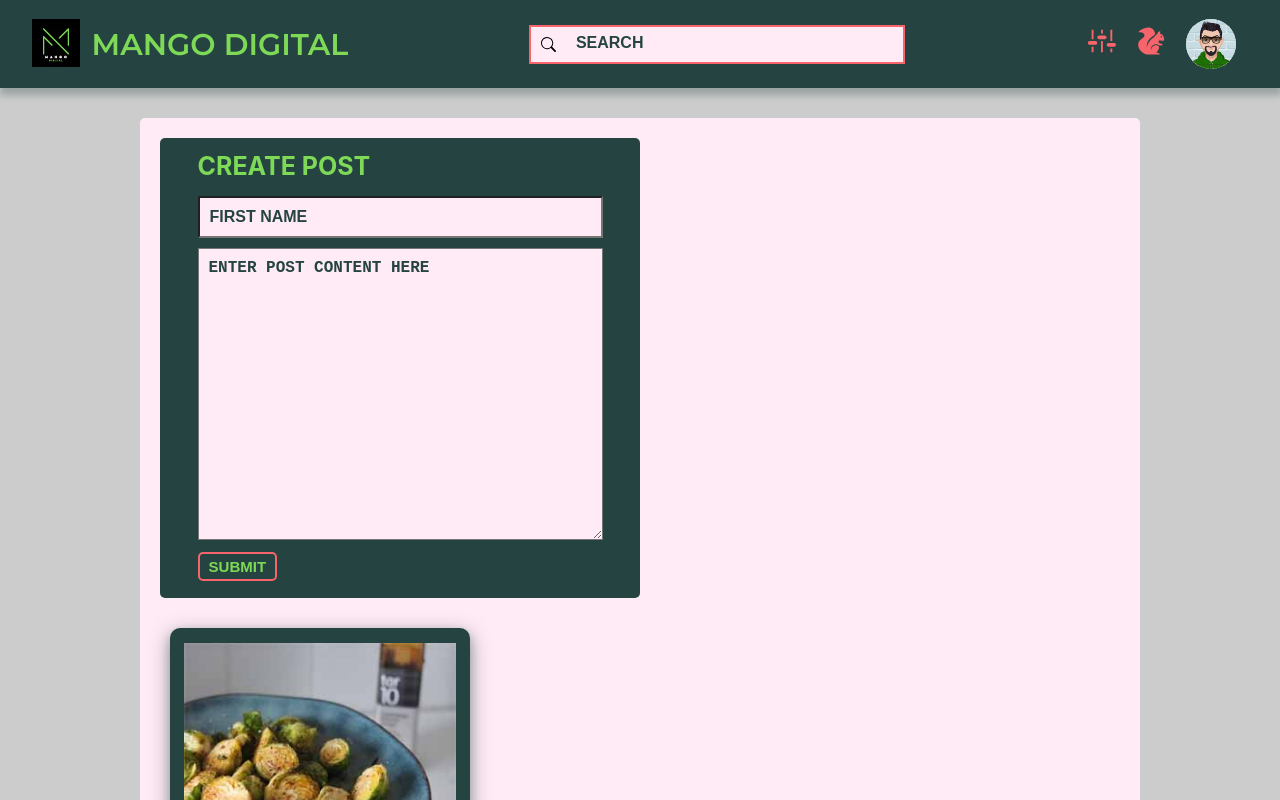
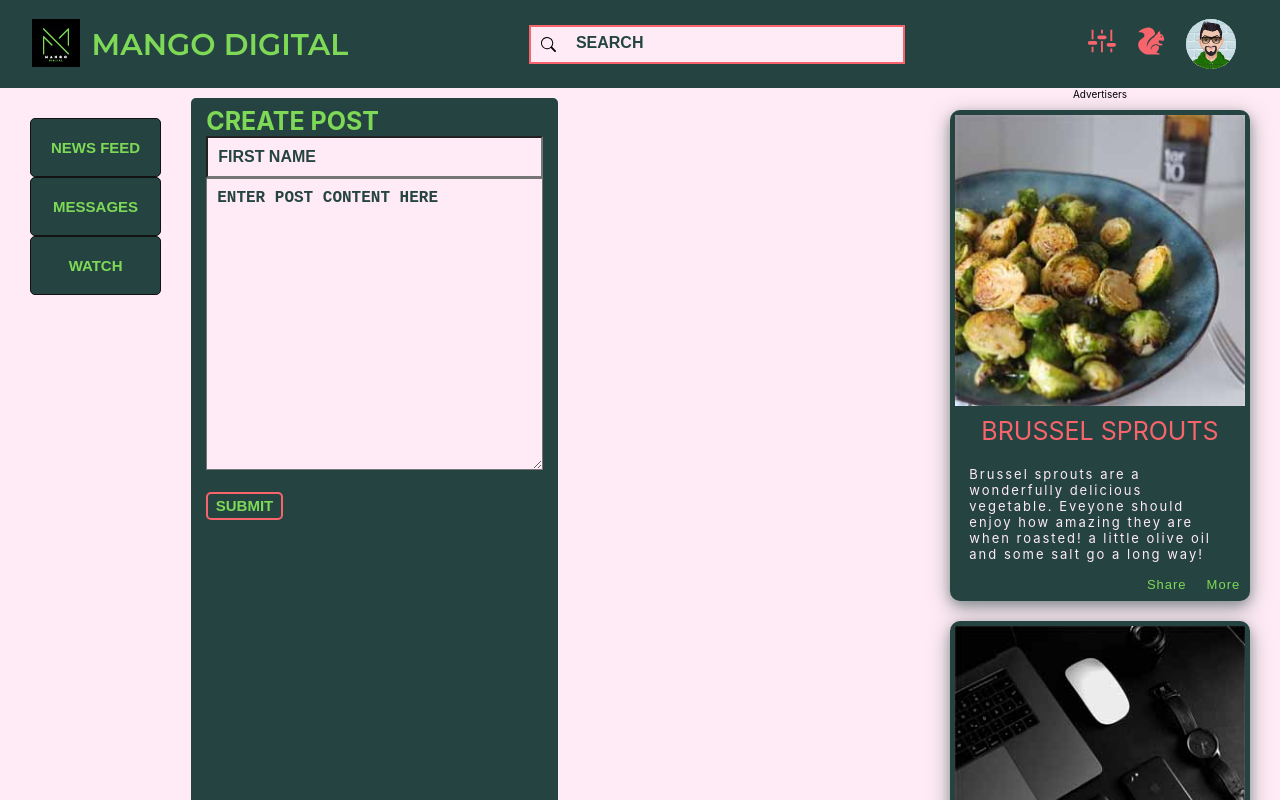
Before and after one commit to HorvathAndrew-FS/horvath-andrew-prw, a React (Create React App) app: page / in a window 1280 px wide. Shown: the top 800 px of the page. Built offline with nearby package versions, Linux system fonts and the light colour scheme; the HTML template or start-up script is replaced by a standard one.

Commit message:
finish with wk 1, its as good as its going to get at this point

```diff
--- a/src/App.js
+++ b/src/App.js
@@ -5,11 +5,6 @@ import React, {Component} from 'react';
 // import Avatar from '../src/components/Avatar';
 //header
 import MainHeader from './components/MainHeader'
-
-//buttons
-import ButtonStandard from './components/buttons/ButtonStandard';
-import ButtonOutline from './components/buttons/ButtonOutline';
-import ButtonSmall from './components/buttons/ButtonSmall';
 
 //form
 import PostForm from './components/PostForm';
@@ -19,18 +14,22 @@ import MyAd from './components/MyAd';
 import Sprouts from './images/sprouts.jpg';
 import Tech from './images/tech-gadgets.jpg';
 
+//left side
+import LeftSideNav from './components/LeftNav';
 class App extends Component {
   render() {
     return (
       <div>
           <MainHeader />
       <div style={styles.container}>
-        <div style={styles.contentContainer}>
+        <LeftSideNav styles={styles.leftNav} />
+
+        <div style={styles.mainContent}>
           <PostForm />
         </div>
-
-        <div style={styles.contentContainer}>
-          <MyAd articleImg={Sprouts} articleAlt="This is my alt tag for brussel sprouts!!"
+          <aside style={styles.ads}>
+            Advertisers
+            <MyAd articleImg={Sprouts} articleAlt="This is my alt tag for brussel sprouts!!"
           articleTitle="Brussel Sprouts"
           articleText="Brussel sprouts are a wonderfully delicious vegetable. Eveyone should enjoy how amazing they are when roasted! a little olive oil and some salt go a long way!" />
 
@@ -39,7 +38,10 @@ class App extends Component {
           articleStatement="There's no denying tech skills can give kids a leg up in the world of college and career."
           articleText="
           But despite the benefits, too much tech use is contributing to serious health and psychological concerns, leaving leaders with the tough task of drawing a line between access and obsession. Let's take a closer look at the impacts of too much tech use and explore 3 steps district tech leaders can take toward a more balanced approach to technology." />
-        </div>
+          </aside>
+
+
+
 
         </div>
       </div>
@@ -51,29 +53,23 @@ export default App;
 
 const styles = {
   container: {
-    margin: '0 auto',
-    padding: '2rem',
+    display: 'flex',
+    flexDirection: 'row',
+    background: 'rgba(255, 235, 245, 1)',
+  },
+  leftNav: {
+    display: 'flex',
+  },
+  mainContent: {
+    display: 'flex',
+    flex: 2,
+  },
+  ads: {
     display: 'flex',
     flexDirection: 'column',
-    background: 'rgba(255, 235, 245, 1)',
-    width: '75%',
-    borderRadius: '5px'
-  },
-  contentContainer: {
-    width: '100%',
-    marginBottom: '2rem'
-  },
-  h2: {
-    marginBottom: '.5rem',
-    fontSize: '2.5rem',
-    fontWeight: '700',
-    color: 'rgba(247, 100, 107, 1)',
-    textTransform: 'uppercase',
-  },
-  logo: {
-    height: '50%',
-    borderRadius: '30%'
-  },
-  //button styles
+    alignItems: 'center',
+    paddingLeft: 20,
+    paddingRight: 20,
 
+  }
 }
--- a/src/components/LeftNav.js
+++ b/src/components/LeftNav.js
@@ -3,8 +3,19 @@ import NavButton from './buttons/ButtonStandard';
 
 const LeftNav = props => {
     return (
-        <NavButton />
-        <NavButton />
+        <div style={styles.leftNavContainer}>
+        <NavButton btnText="News Feed" />
+        <NavButton btnText="Messages" />
+        <NavButton btnText="Watch" />
+        </div>
     )
 }
 export default LeftNav;
+
+const styles = {
+    leftNavContainer: {
+        display: 'flex',
+        flexDirection: 'column',
+        padding: 30,
+    }
+}
--- a/src/components/MainHeader.js
+++ b/src/components/MainHeader.js
@@ -33,7 +33,6 @@ export default MainHeader
 
 const styles = {
     mainHeader: {
-        marginBottom: '3rem',
         padding: '1.5%',
         background: 'rgba(37, 68, 65, 1)',
         display: 'flex',
--- a/src/components/PostForm.js
+++ b/src/components/PostForm.js
@@ -25,32 +25,18 @@ const styles = {
     postForm: {
         background: 'rgba(37, 68, 65, 1)',
         color: 'rgba(37, 68, 65, 1)',
-        display: 'flex',
-        flexDirection: 'column',
-        justifyContent: 'space-around',
-        width: '50%',
         padding: '.75rem 1.5rem',
-        borderRadius: '.5rem'
+        borderRadius: '.5rem',
+        marginTop: '1rem',
     },
     formTitle: {
         fontSize: '1.6rem',
-        margin: '.5rem 0',
     },
     formH3: {
-        margin: '0 auto 1rem',
-        width: '90%',
         fontSize: '2.5rem',
         fontWeight: 'bold',
         textTransform: 'uppercase',
         color: 'rgba(126, 217, 87, 1)'
-    },
-    containerTitle: {
-        margin: '0 auto 1rem',
-        width: '90%'
-    },
-    containerDescription: {
-        margin: '0 auto 1rem',
-        width: '90%',
     },
     input: {
         width: '100%',
@@ -62,16 +48,12 @@ const styles = {
         color: 'rgba(247, 100, 107, 1)'
     },
     textarea: {
-        width: '100%',
         padding: '1rem',
         background: 'rgba(255, 235, 245, 1)',
         fontSize: '1.6rem',
         fontWeight: 'bold',
         textTransform: 'uppercase',
         color: 'rgba(247, 100, 107, 1)',
+        marginBottom: '2rem',
     },
-    btnWrap: {
-        width: '90%',
-        margin: '0 auto 1rem',
-    }
 }
--- a/src/components/buttons/ButtonStandard.js
+++ b/src/components/buttons/ButtonStandard.js
@@ -18,10 +18,10 @@ const styles = {
         fontSize: '1.5rem',
         fontWeight: '700',
         textTransform: 'uppercase',
-        padding: '1% 2.25%',
+        padding: '2rem',
         borderRadius: '5px',
         border: '1px solid #121212',
-        cursor: 'pointer'
+        cursor: 'pointer',
     }
 
 }
```
